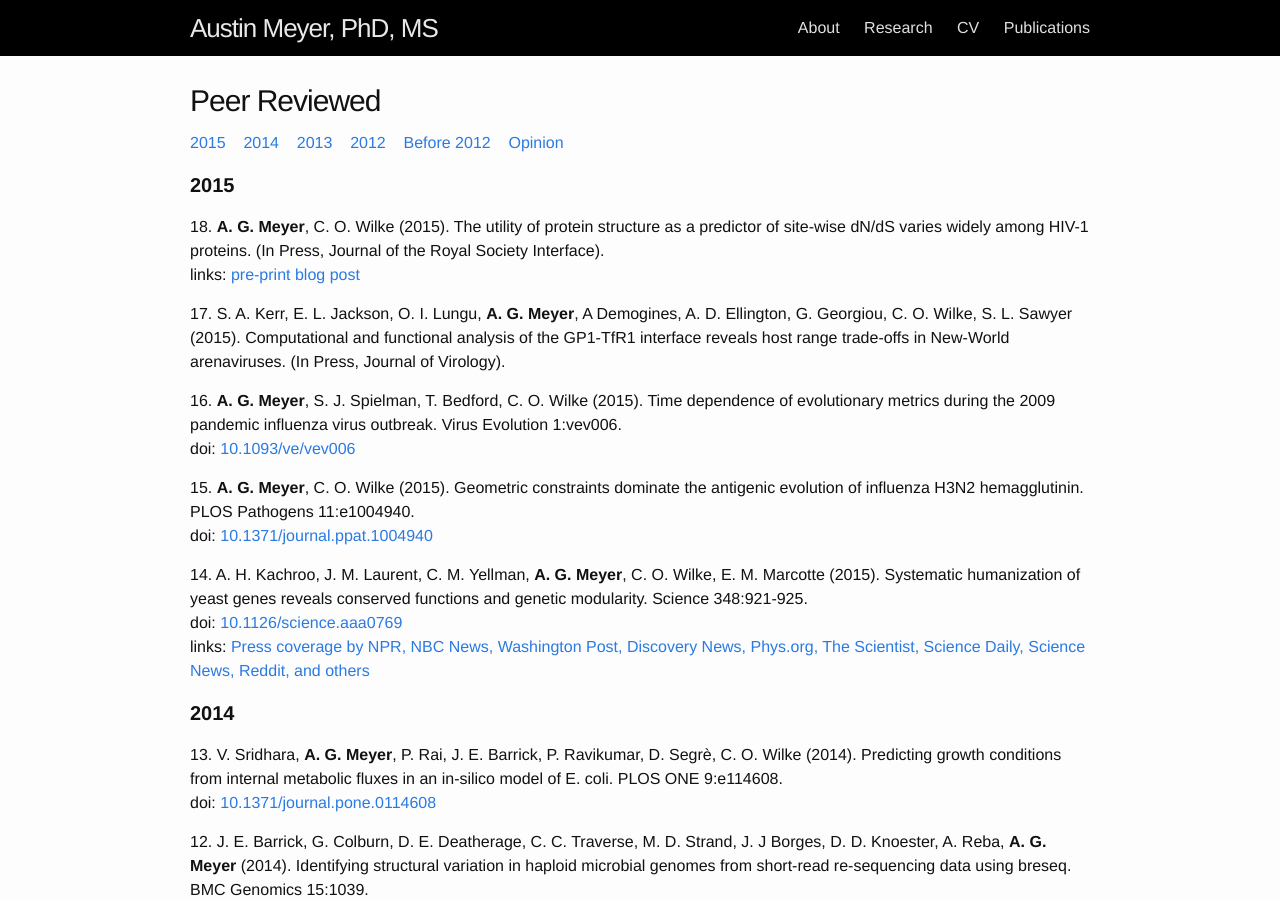
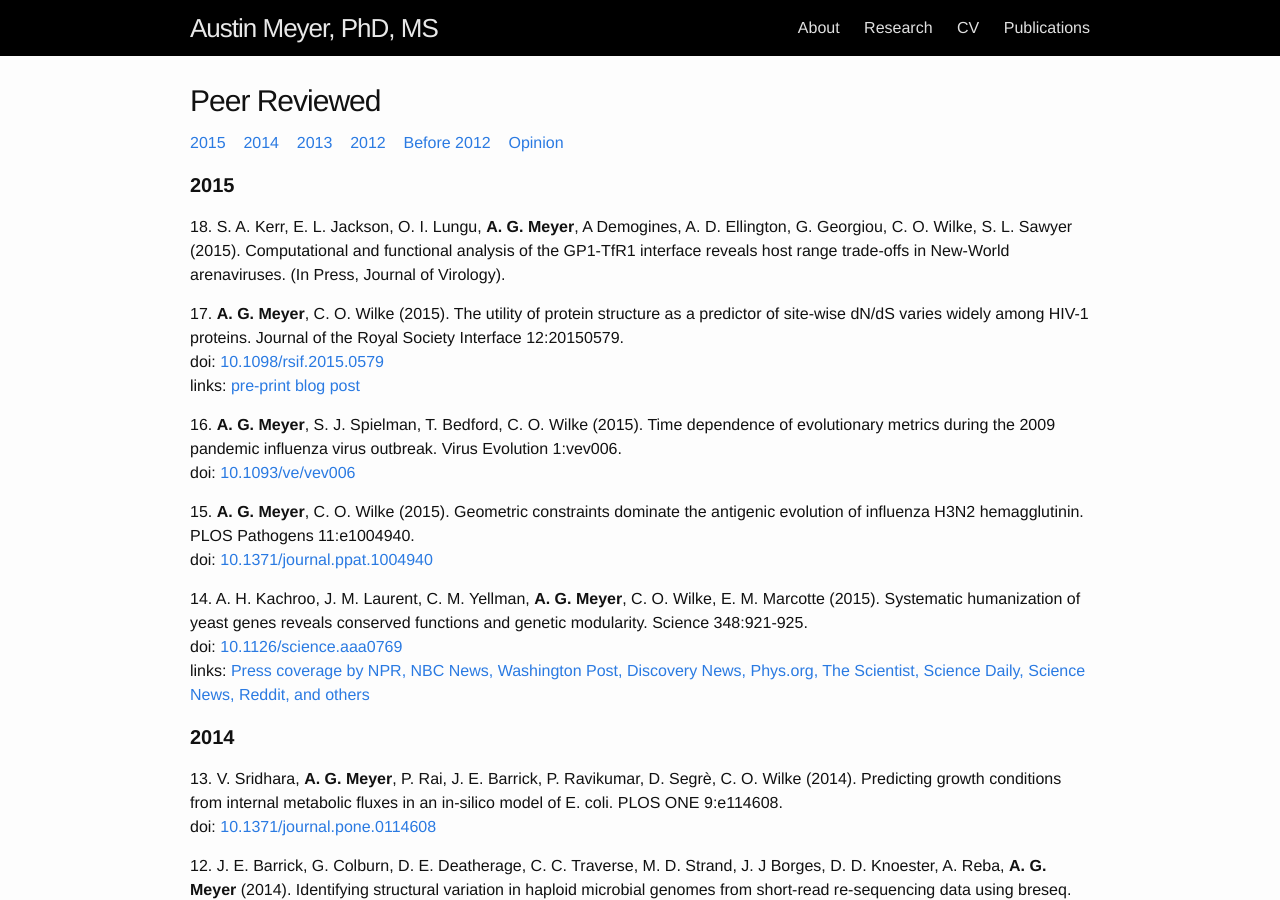
Before and after one commit to ausmeyer/ausmeyer.github.io, a Jekyll site: the page built from publications.html, in a window 1280 px wide and 900 px high. Built offline with Jekyll 4.4.1, drawn with Linux system fonts in a browser that asks for light colours.

Commit message:
Updating for interface publication.

```diff
--- a/_data/peer_review.yml
+++ b/_data/peer_review.yml
@@ -1,14 +1,15 @@
-- author: <b>A. G. Meyer</b>, C. O. Wilke
-  year: 2015
-  title: The utility of protein structure as a predictor of site-wise dN/dS varies widely among HIV-1 proteins
-  ref: "(In Press, Journal of the Royal Society Interface)"
-  link: http://ausmeyer.github.io/hiv_structural_determinants-paper-now
-  text: pre-print blog post
-
 - author: S. A. Kerr, E. L. Jackson, O. I. Lungu, <b>A. G. Meyer</b>, A Demogines, A. D. Ellington, G. Georgiou, C. O. Wilke, S. L. Sawyer
   year: 2015
   title: Computational and functional analysis of the GP1-TfR1 interface reveals host range trade-offs in New-World arenaviruses
   ref: "(In Press, Journal of Virology)"
+
+- author: <b>A. G. Meyer</b>, C. O. Wilke
+  year: 2015
+  title: The utility of protein structure as a predictor of site-wise dN/dS varies widely among HIV-1 proteins
+  ref: "Journal of the Royal Society Interface 12:20150579"
+  doi: 10.1098/rsif.2015.0579
+  link: http://ausmeyer.github.io/hiv_structural_determinants-paper-now
+  text: pre-print blog post
 
 - author: <b>A. G. Meyer</b>, S. J. Spielman, T. Bedford, C. O. Wilke
   year: 2015
```
